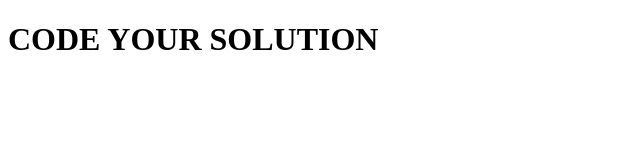
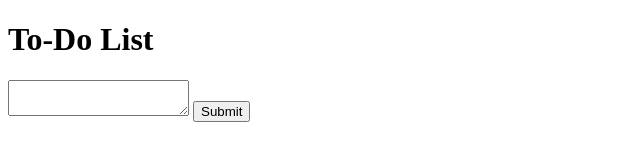
Before and after one commit to 9-5-pursuit/lab-forms-with-events, a website: page index.html in a window 1280 px wide. Shown: the whole page, without its empty margins (0-640 px from the left). Drawn offline with Linux system fonts and the light colour scheme.

Commit message:
created textbox and sumbit button for form

```diff
--- a/index.html
+++ b/index.html
@@ -1,17 +1,19 @@
 <!DOCTYPE html>
 <html lang="en">
-
   <head>
-  <meta charset="UTF-8">
-  <meta http-equiv="X-UA-Compatible" content="IE=edge">
-  <meta name="viewport" content="width=device-width, initial-scale=1.0">
+    <meta charset="UTF-8" />
+    <meta http-equiv="X-UA-Compatible" content="IE=edge" />
+    <meta name="viewport" content="width=device-width, initial-scale=1.0" />
     <title>My To-Do List</title>
 
     <script src="./index.js" defer></script>
   </head>
 
   <body>
-  <h1>CODE YOUR SOLUTION</h1>
+    <h1>To-Do List</h1>
+    <form>
+      <textarea id="textbox" name="to-do list" type="text" required></textarea>
+      <button id="submit" name="submit" type="submit">Submit</button>
+    </form>
   </body>
-
 </html>
```
Lines whose indentation alone changed are shown as unchanged.
